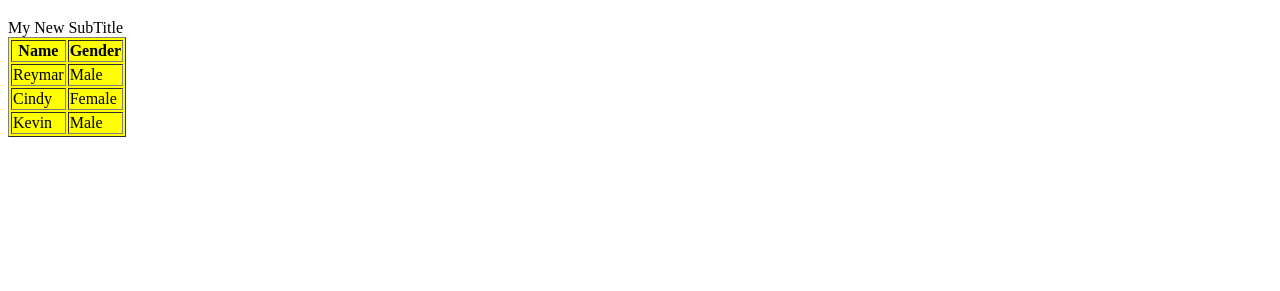
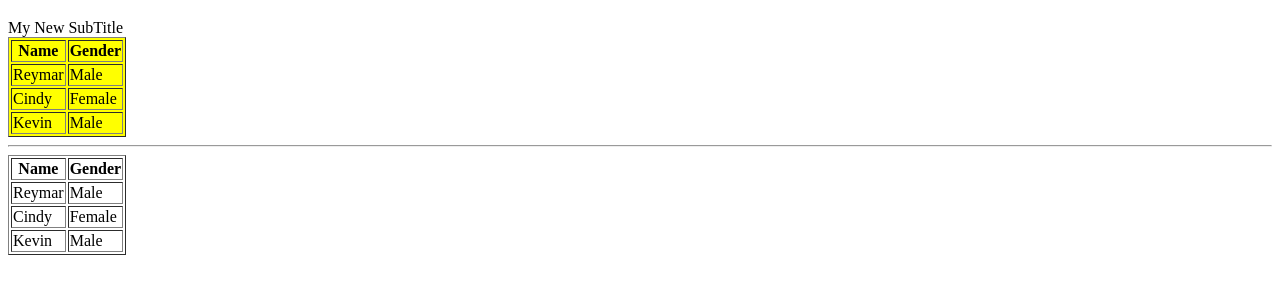
Before and after one commit to ramyer2011/JAVASCRIPT-ACTIVITY, a plain HTML site: page index.html in a window 1280 px wide. Shown: the part 61-352 px from the top of the page. Drawn offline with Linux system fonts and the light colour scheme.

Commit message:
Updated index file and added data.js

```diff
--- a/index.html
+++ b/index.html
@@ -12,6 +12,9 @@
         <h1 id='myTitle'>Title Heading</h1>
         <div id='mySubTitle'>Subtitle</div>
         <table border=1 id='myTable'></table>
+        <hr/>
+        <table border="1" id='myTable2'></table>
     </body>
     <script type='text/javascript' src='js/script.js'></script>
+    <script type='text/javascript' src='js/data.js'></script>
 </html>
--- /dev/null
+++ b/js/data.js
@@ -0,0 +1,18 @@
+var students = { "MIT" : [
+{ "name" : "Reymar", "gender" : "Male" },
+{ "name" : "Cindy", "gender" : "Female" },
+{ "name" : "Kevin", "gender" : "Male" }
+]
+}
+
+var htmlStudents = "<thead><tr>"
+htmlStudents+="<th>Name</th><th>Gender</th></tr></thead><tbody>";
+
+for(i=0;i<students.MIT.length;i++)
+{
+htmlStudents+="<tr><td width=50>"+ students.MIT[i].name+"</td>";
+htmlStudents+="<td width=50>"+ students.MIT[i].gender +"</td></tr></tbody>";
+}
+
+var _table2 = document.getElementById('myTable2');
+_table2.innerHTML = htmlStudents;
```
